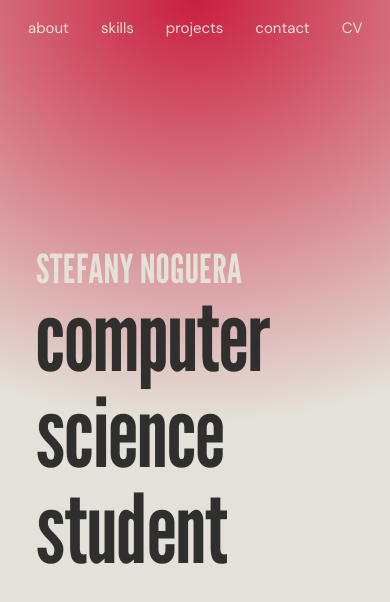
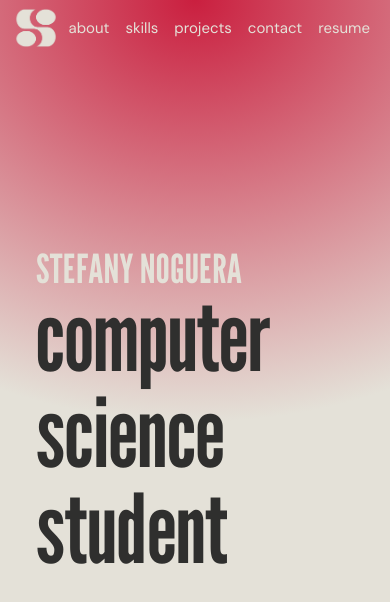
Before and after one commit to StefanyNoguera/portfolio-page, a Next.js app: page / in a window 390 px wide. Shown: the top 602 px of the page. Built offline with nearby package versions, Linux system fonts and the light colour scheme.

Commit message:
added download resume button

```diff
--- a/src/app/page.tsx
+++ b/src/app/page.tsx
@@ -45,20 +45,20 @@
               />
             </div>
             <div className='flex items-center'>
-              <h5 className='p-4'>
+              <h5 className='md:p-4 p-2'>
                 <button onClick={handleClickAbout} className='text-beige'>about</button>
               </h5>
-              <h5 className='p-4'>
+              <h5 className='md:p-4 p-2'>
                 <button onClick={handleClickServices} className='text-beige'>skills</button>
               </h5>
-              <h5 className='p-4'>
+              <h5 className='md:p-4 p-2'>
                 <button onClick={handleClickWork} className='text-beige'>projects</button>
               </h5>
-              <h5 className='p-4'>
+              <h5 className='md:p-4 p-2'>
                 <button onClick={handleClickContact} className='text-beige'>contact</button>
               </h5>
-              <h5 className='p-4'>
-                <button className='text-beige'>CV</button>
+              <h5 className='md:p-4 p-2'>
+                <a href="/STEFANY NOGUERA - RESUME.pdf" download className='text-beige'>resume</a>
               </h5>
             </div>
           </div>
```
Also changed, not shown: 1 other file (tests, documents, lock files or other folders).
